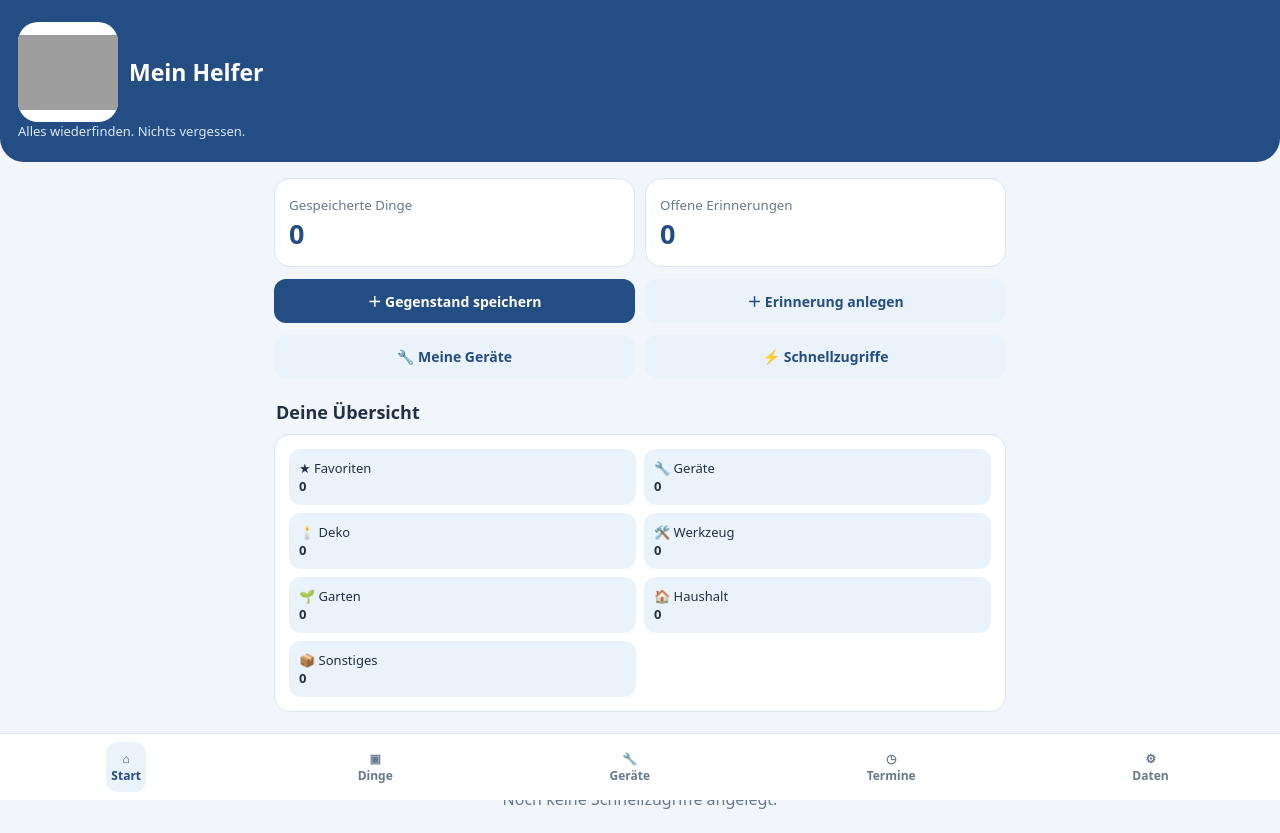
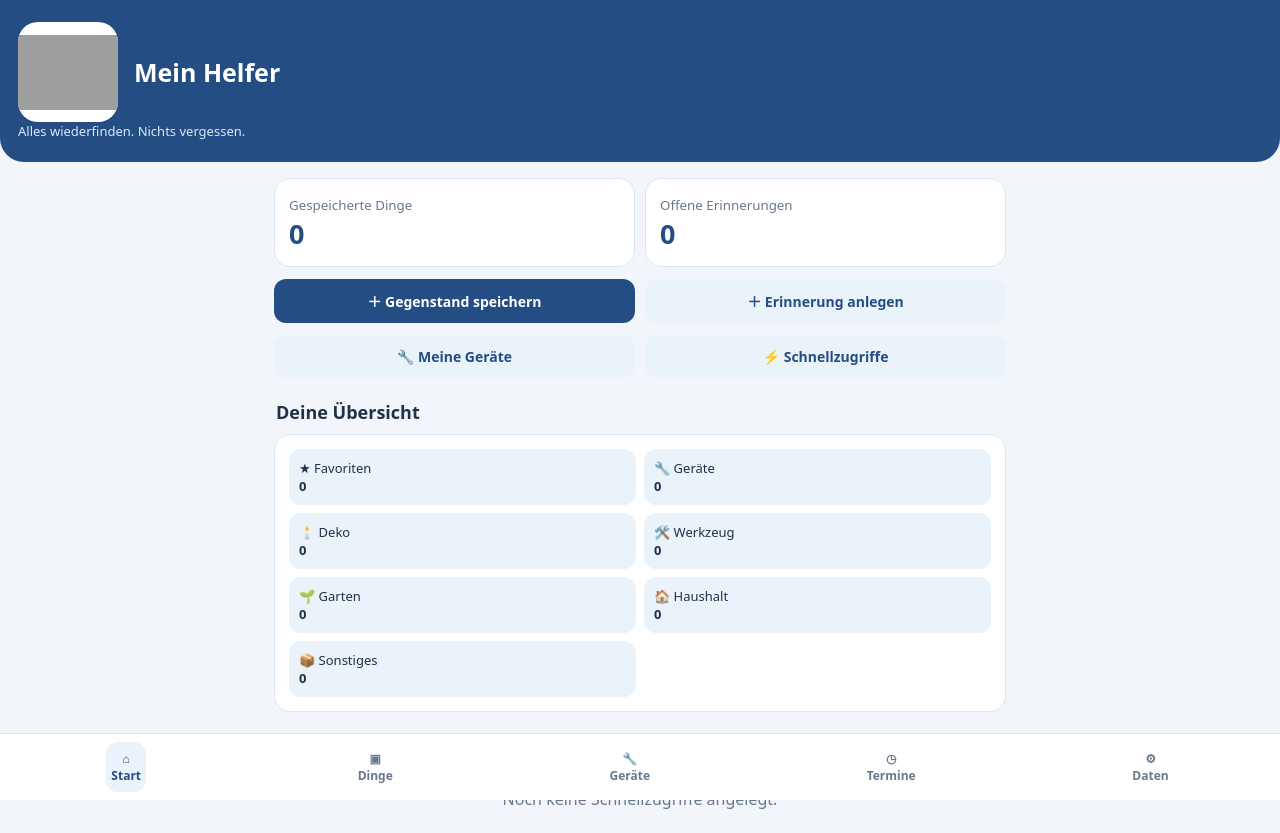
Before and after one commit to mers78j/mein-helfer1, a plain HTML site: page index.html in a window 1280 px wide. Shown: the top 833 px of the page. Drawn offline with Linux system fonts and the light colour scheme; grey boxes are pictures that could not be loaded.

Commit message:
Index.html

```diff
--- a/index.html
+++ b/index.html
@@ -13,7 +13,7 @@ body.dark{--g:#19365D;--g2:#6B9FD5;--bg:#111C2B;--paper:#1C2B3E;--ink:#EDF4FC;--
 *{box-sizing:border-box}
 body{margin:0;background:var(--bg);color:var(--ink);font:16px system-ui,sans-serif}
 header{background:var(--g);color:white;padding:22px 18px;border-radius:0 0 24px 24px}
-.brand{display:flex;align-items:center;gap:11px;font-size:23px;font-weight:750}
+.brand{display:flex;align-items:center;gap:16px;font-size:25px;font-weight:750}
 .appIcon{width:100px;height:100px;object-fit:contain;border-radius:20px;background:white}
 .sub{color:#DCE8F7;font-size:13px}
 main{max-width:760px;margin:auto;padding:16px 14px 100px}
```
